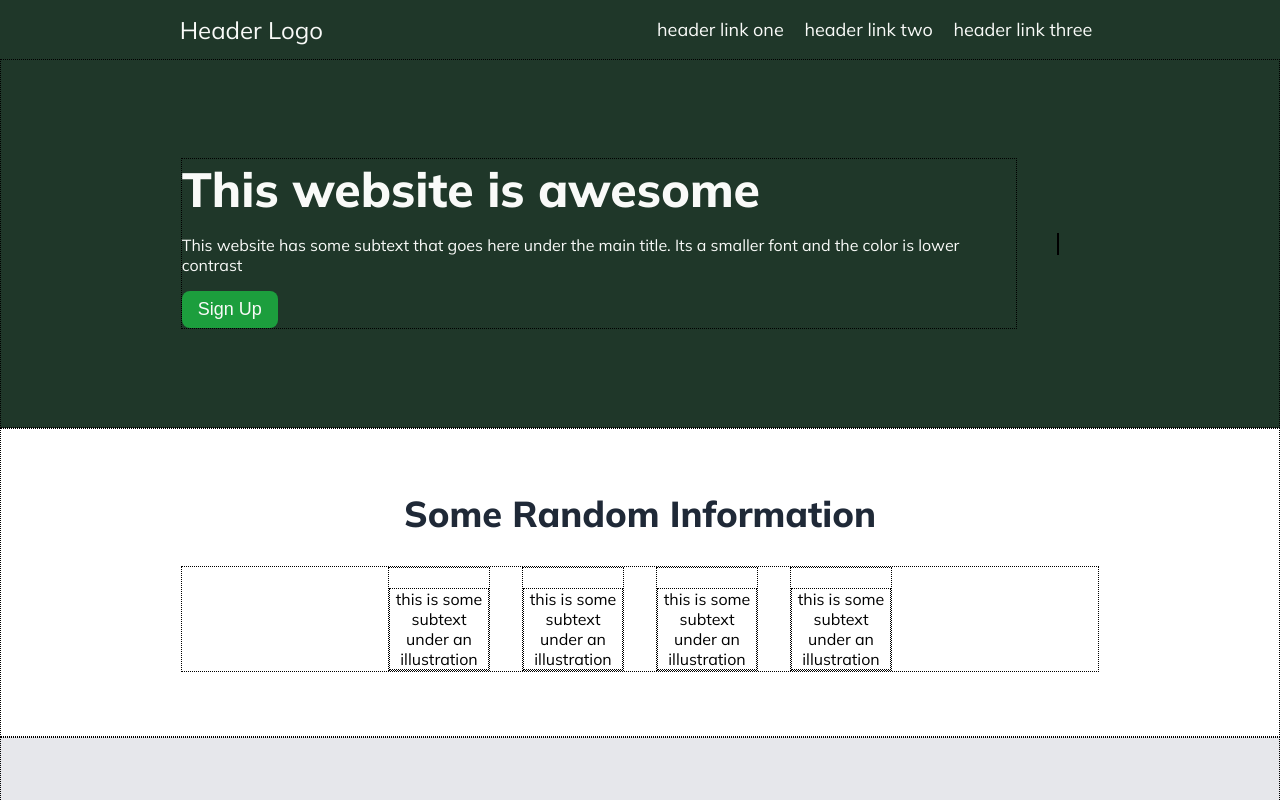
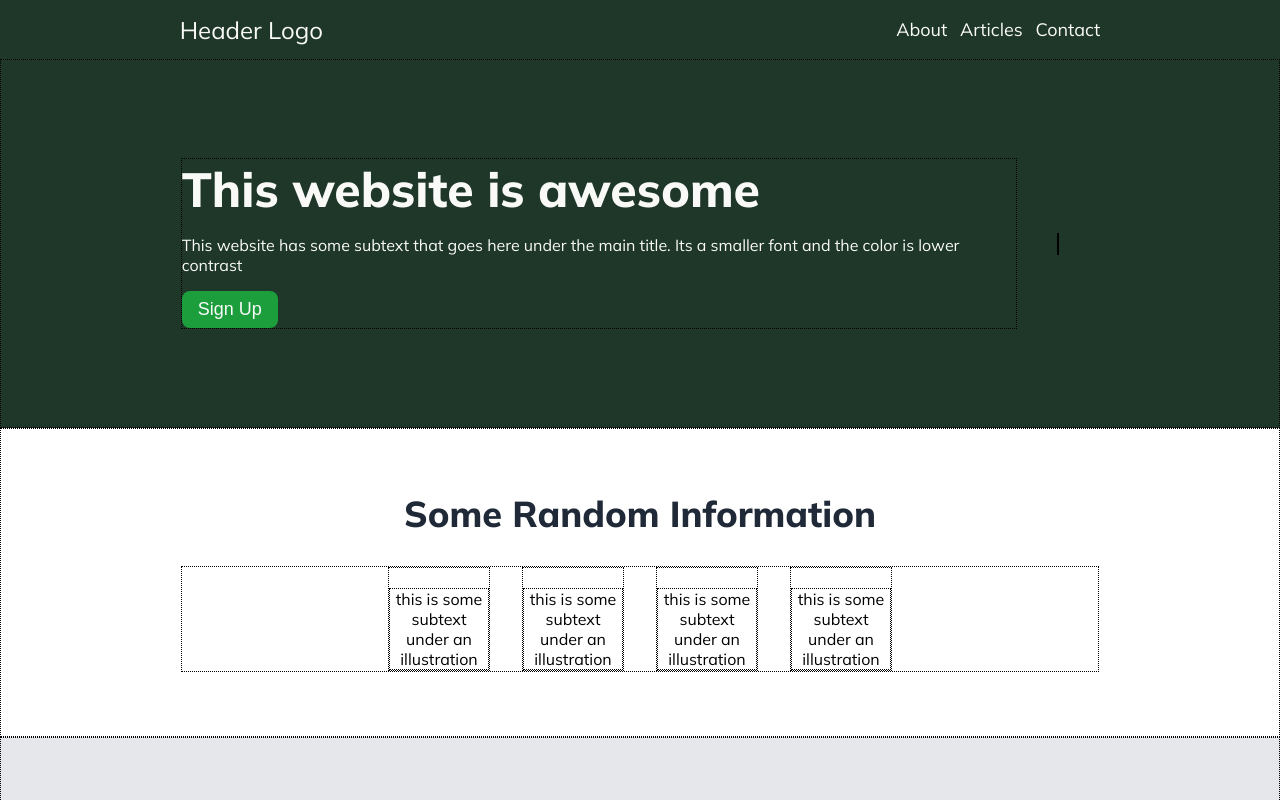
Before and after one commit to Xzayler/eat-for-the-planet, a plain HTML site: page index.html in a window 1280 px wide. Shown: the top 800 px of the page. Drawn offline with Linux system fonts and the light colour scheme.

Commit message:
Finish header layout and basic styling

```diff
--- a/index.html
+++ b/index.html
@@ -16,9 +16,9 @@
     Header Logo
     <nav>
       <ul>
-        <li><a>header link one</a></li>
-        <li><a>header link two</a></li>
-        <li><a>header link three</a></li>
+        <li><a>About</a></li>
+        <li><a>Articles</a></li>
+        <li><a>Contact</a></li>
       </ul>
     </nav>
   </header>
--- a/style.css
+++ b/style.css
@@ -35,11 +35,12 @@ ul{
   list-style-type: none;
   padding:0;
   font-size: 18px;
+  text-align: end;
 }
 
 ul li {
   display:inline-block;
-  margin: 0px 8px;
+  margin-left: 8px;
   font-size: 18px;
 }
 
```
